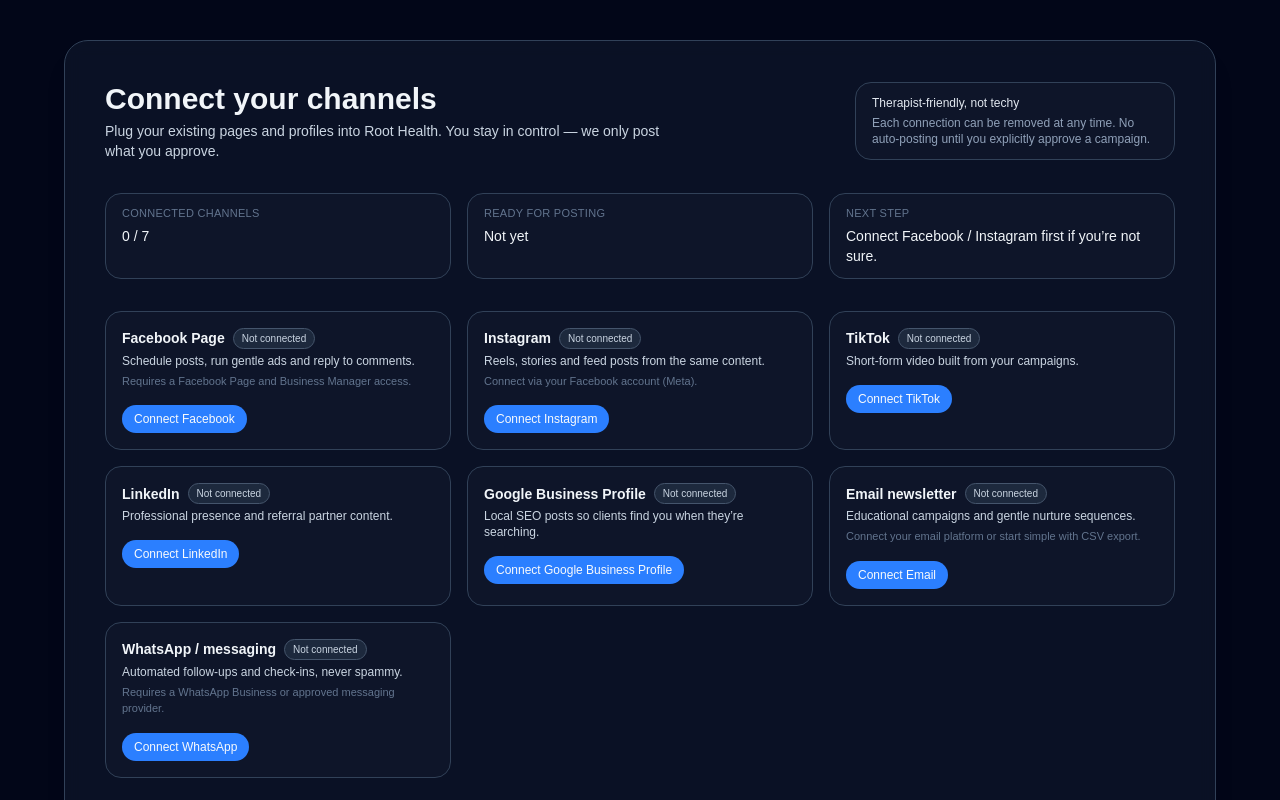
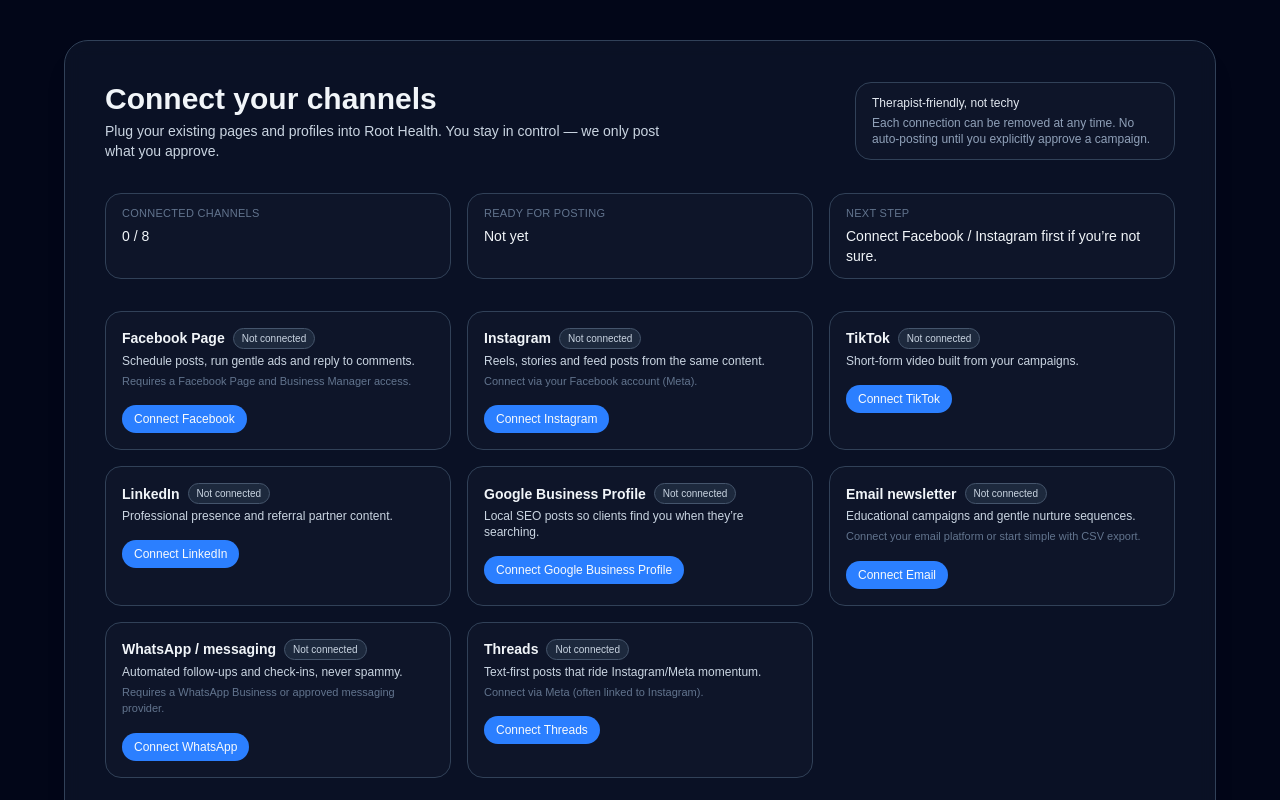
Before and after one commit to Hypnohippy/root-health-ops-dashboard1, a Next.js app: page /connect in a window 1280 px wide. Shown: the top 800 px of the page. Built offline with nearby package versions, Linux system fonts and the light colour scheme; no server answers.

Commit message:
Update page.tsx

```diff
--- a/app/connect/page.tsx
+++ b/app/connect/page.tsx
@@ -81,6 +81,14 @@ const initialProviders: Provider[] = [
     hint: "Requires a WhatsApp Business or approved messaging provider.",
     status: "disconnected",
   },
+  {
+  id: "threads",
+  name: "Threads",
+  label: "Threads",
+  description: "Text-first posts that ride Instagram/Meta momentum.",
+  hint: "Connect via Meta (often linked to Instagram).",
+  status: "disconnected",
+},
 ];
 
 // For now, Facebook "Connect" is not a real OAuth URL, so we show a message instead of 404.
```
